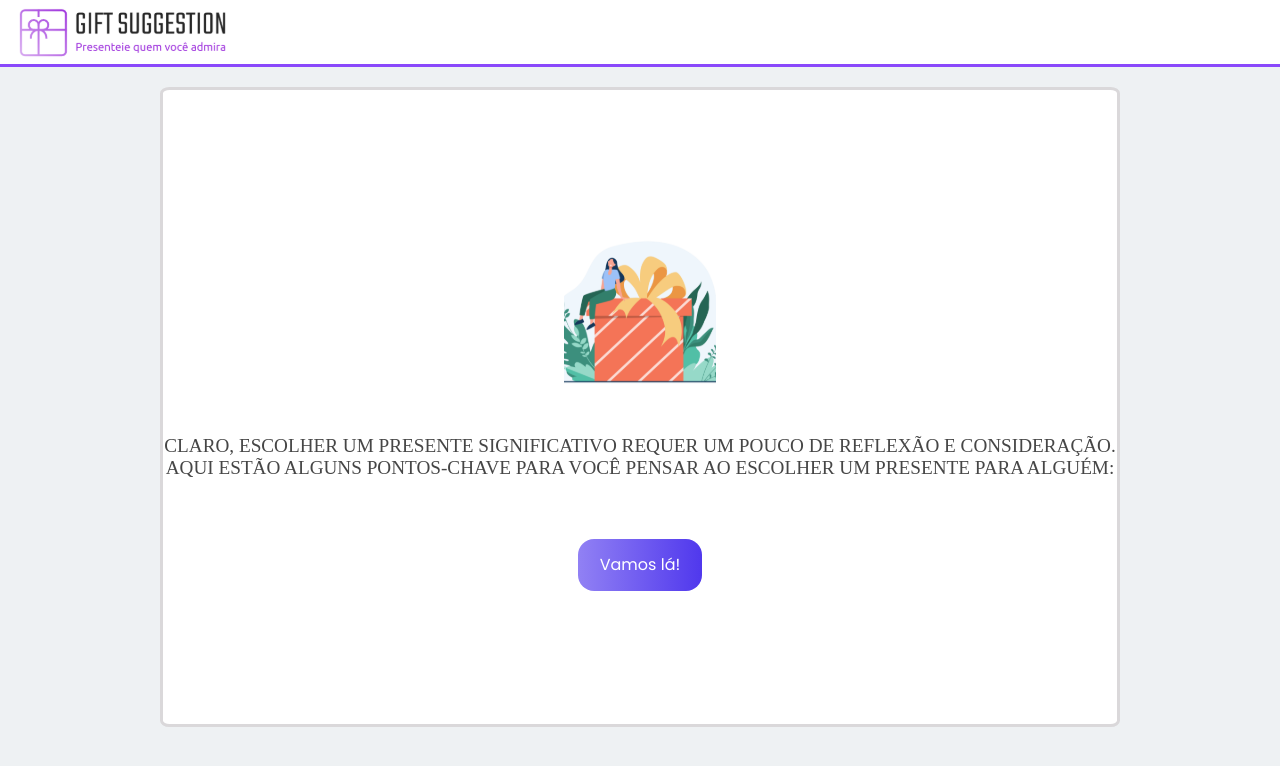
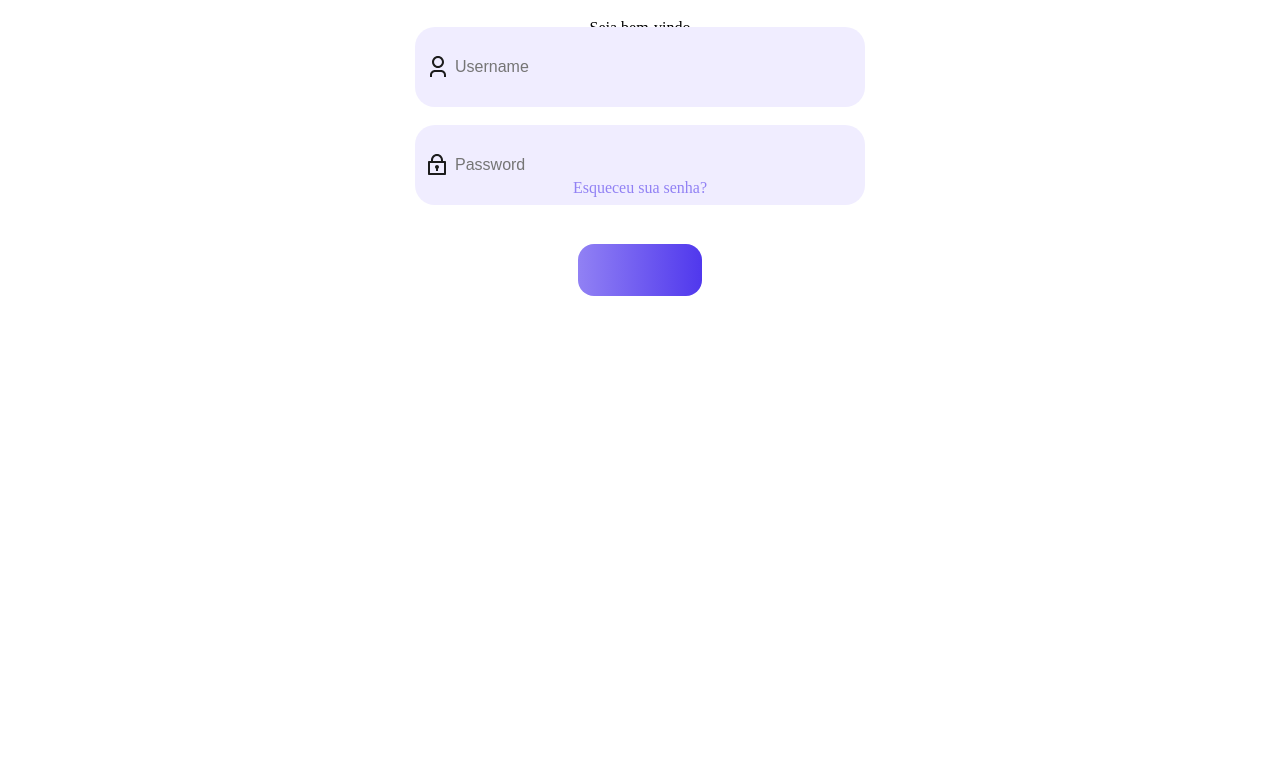
Before and after one commit to brendothierry/gift-suggestion-front-end, a React (Create React App) app: page /login in a window 1280 px wide. Shown: the top 766 px of the page. Built offline with nearby package versions, Linux system fonts and the light colour scheme.

Commit message:
Adicionando navegação de rotas, temporariamente entre GiftSuggestion e tela de login

```diff
--- a/src/components/Button/index.js
+++ b/src/components/Button/index.js
@@ -1,15 +1,16 @@
 import React from 'react'
 import "./styles.css"
 
-    class Button extends React.Component{
+class Button extends React.Component {
 
   render() {
-            const { label } = this.props; // Obt�m a propriedade label do componente pai
+    const { label } = this.props;
+    const { onClick, children } = this.props; // Obt�m a propriedade label do componente pai
     return (
       <div className="container">
         <div className="button-login">
-                  <button type="button" className="Login">
-                    {label} {/* Usa a propriedade label para definir o texto do bot�o */}
+          <button type="button" className="Login" onClick={onClick}>
+            {label} {children} {/* Usa a propriedade label para definir o texto do bot�o */}
           </button>
         </div>
       </div>
--- a/src/main/App.tsx
+++ b/src/main/App.tsx
@@ -1,20 +1,26 @@
 import React from 'react'
-import './App.css';
-import MainRoute from './router';
-import Home from '../views/Home';
-import Header from '../components/Navbar';
+import Home from '../views/Home'
+import {
+  BrowserRouter,
+  Routes,
+  Route,
+} from 'react-router-dom'
 import Login from '../views/Login';
-import Onboarding from '../views/Onboarding';
 import GiftSuggestion from '../views/GiftSuggestion';
 
-class App extends React.Component {
+function App() {
+  return (
+    <BrowserRouter>
+      <Routes>
+        <Route path="/">
+        </Route>
+        <Route path="/gs-home" element={<GiftSuggestion />}>
+        </Route>
+        <Route path="/login" element={<Login />}>
+        </Route>
+      </Routes>
+    </BrowserRouter>
+  )
+}
 
-  render() {
-    return (
-      <div className="App">
-        <GiftSuggestion></GiftSuggestion>
-      </div>
-    )
-  }
-}
 export default App;
--- a/src/views/GiftSuggestion.jsx
+++ b/src/views/GiftSuggestion.jsx
@@ -4,9 +4,17 @@ import './GiftSuggestion.css';
 import AppContainer from '../components/GiftSuggestionModel';
 import image from '../Images/image.svg'
 import Button from '../components/Button';
-import { useHistory } from 'react-router-dom';
+import { useNavigate } from 'react-router-dom';
+
 
 const GiftSuggestion = () => {
+
+    const navigate = useNavigate();
+
+    const handleClick = () => {
+        navigate('/login')
+    }
+
     return (
         <div className="gs-header">
             <Navbar></Navbar>
@@ -20,7 +28,7 @@ const GiftSuggestion = () => {
                                 <br></br>
                                 AQUI ESTÃO ALGUNS PONTOS-CHAVE PARA VOCÊ PENSAR AO ESCOLHER UM PRESENTE PARA ALGUÉM:
                             </div>
-                                <Button className="gs-button" label="Vamos lá!"></Button>
+                                <Button onClick={handleClick} className="gs-button" label="Vamos lá!" ></Button>
                         </div>
                     </AppContainer>
                 </div>
```
Also changed, not shown: src/main/router.js (deleted, +0 -19 lines). Lines whose indentation alone changed are shown as unchanged.
